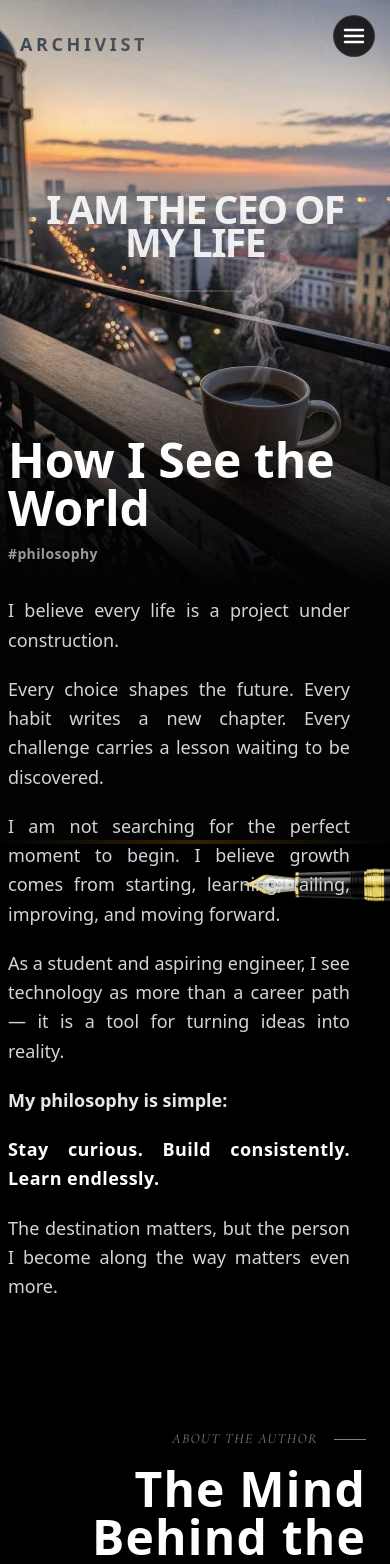
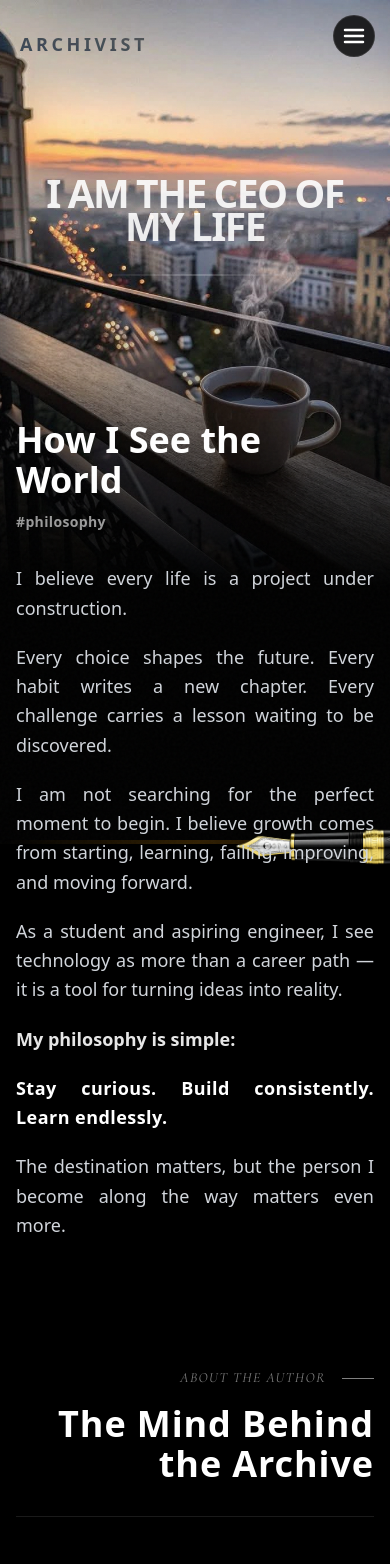
Before and after one commit to riteshkumarlenka2005/MyPortfolio, a React (Vite) app: page /about in a window 390 px wide. Shown: the top 1564 px of the page. Built offline with nearby package versions, Linux system fonts and the light colour scheme.

Commit message:
fix: improve mobile responsiveness for About page

```diff
--- a/pages/AboutPage.tsx
+++ b/pages/AboutPage.tsx
@@ -137,7 +137,7 @@ export const AboutPage: React.FC = () => {
             {/* Main Content - Manuscript Style */}
             <main className={`
         relative z-10
-        max-w-4xl mx-auto px-6 md:px-12 pt-32 pb-20
+        max-w-4xl mx-auto px-4 sm:px-6 md:px-12 pt-28 md:pt-32 pb-20
         transform transition-all duration-1000 ease-[cubic-bezier(0.25,1,0.5,1)]
         ${visible ? 'opacity-100 translate-y-0 scale-100 blur-none' : 'opacity-0 translate-y-32 scale-90 blur-md'}
       `}>
@@ -184,9 +184,9 @@ export const AboutPage: React.FC = () => {
                 <div className="relative w-full">
                     <AnimatedPen />
                     {/* Philosophy Section */}
-                    <section className="mb-24 mt-16 relative z-10 w-full max-w-3xl text-left mr-auto -ml-4 md:-ml-20 lg:-ml-40">
+                    <section className="mb-24 mt-16 relative z-10 w-full max-w-3xl text-left mr-auto">
                         <div className="mb-8">
-                            <h2 className="font-sans text-5xl md:text-6xl font-bold text-white mb-3">
+                            <h2 className="font-sans text-4xl sm:text-5xl md:text-6xl font-bold text-white mb-3">
                                 How I See the World
                             </h2>
                             <div className="text-sm md:text-base font-bold text-white/60 tracking-wide">
@@ -205,20 +205,20 @@ export const AboutPage: React.FC = () => {
                     </section>
                 </div>
 
-                <div className="w-full ml-auto mr-0 -mr-4 md:-mr-20 lg:-mr-40 mt-32">
+                <div className="w-full ml-auto mr-0 mt-32">
                     {/* Page Title - Understated */}
                     <header className="mb-12 border-b border-white/10 pb-8 flex flex-col items-end text-right">
                         <div className="flex items-center gap-4 mb-4 opacity-50 justify-end">
                             <span className="font-serif italic text-sm tracking-widest uppercase text-white">About the Author</span>
                             <div className="h-[1px] w-8 bg-current"></div>
                         </div>
-                        <h2 className="font-sans text-5xl md:text-6xl font-bold tracking-wide text-white">
+                        <h2 className="font-sans text-4xl sm:text-5xl md:text-6xl font-bold tracking-wide text-white">
                             The Mind Behind the Archive
                         </h2>
                     </header>
 
                     {/* Introduction */}
-                    <section className="mb-16" style={{ marginLeft: 'calc(-50vw + 50%)' }}>
+                    <section className="mb-16">
                         <div className="font-sans text-lg md:text-xl text-gray-300 leading-relaxed text-justify space-y-6">
                             <p className="first-letter:text-5xl first-letter:font-sans first-letter:font-bold first-letter:mr-2 first-letter:float-left first-letter:leading-none first-letter:text-amber-500">
                                     I am Ritesh Kumar Lenka, a Computer Science Engineering student at GIET University, Gunupur, originally from the village of Mohiguda in Odisha, India.
@@ -338,13 +338,13 @@ export const AboutPage: React.FC = () => {
                         {/* Card Body */}
                         <div style={{
                             width: 'min(760px, 94vw)',
-                            backgroundColor: '#1a1a1a', // Dark interior
+                            backgroundColor: '#1a1a1a',
                             borderRadius: '16px',
-                            border: '6px solid #e5e5e5', // Thick white outer border
-                            boxShadow: '0 25px 50px rgba(0,0,0,0.6), inset 0 0 0 1.5px #000, inset 0 0 0 3.5px #e5e5e5', // Inner thin black line + thin white line
-                            padding: '48px 56px',
+                            border: '6px solid #e5e5e5',
+                            boxShadow: '0 25px 50px rgba(0,0,0,0.6), inset 0 0 0 1.5px #000, inset 0 0 0 3.5px #e5e5e5',
+                            padding: 'clamp(24px, 5vw, 48px) clamp(20px, 5vw, 56px)',
                             position: 'relative',
-                            marginTop: '-14px', // Overlap with clip
+                            marginTop: '-14px',
                             zIndex: 5
                         }}>
 
```
